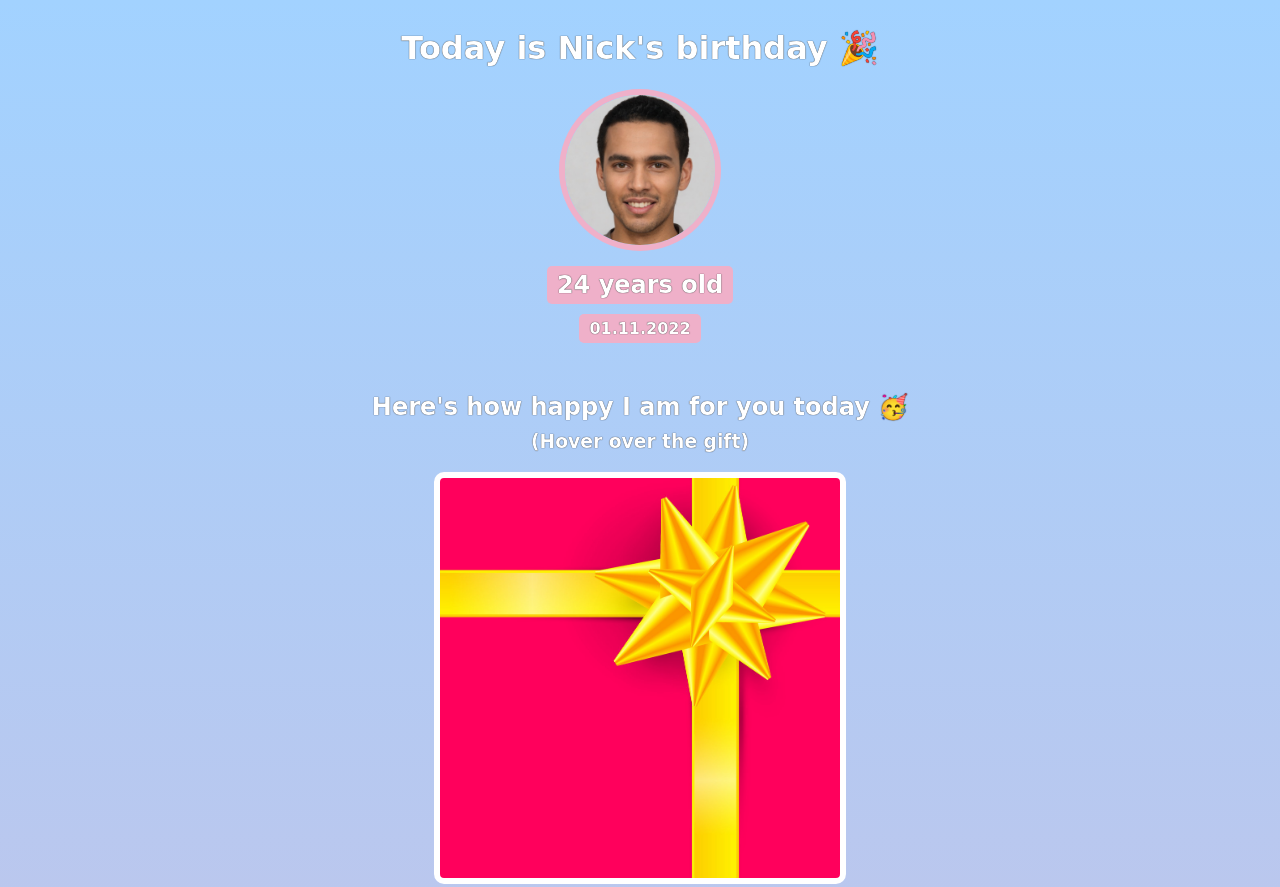
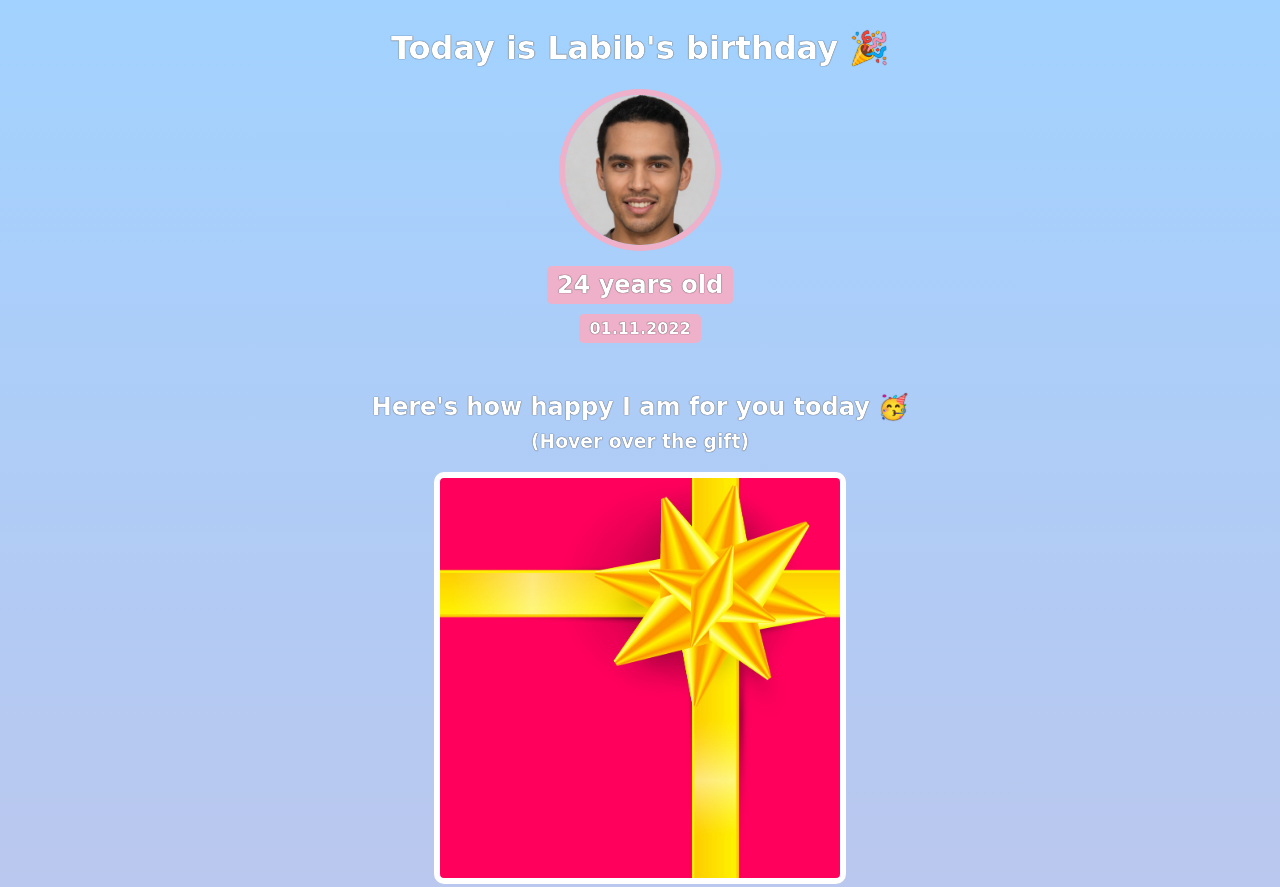
Before and after one commit to jyleerahman/birthday-gift-site, a website built with Vite: page index.html in a window 1280 px wide. Shown: the top 887 px of the page. Built offline with nearby package versions, Linux system fonts and the light colour scheme; a web font is replaced by a local one.

Commit message:
Change the name to Labib

```diff
--- a/index.html
+++ b/index.html
@@ -7,7 +7,7 @@
     </head>
     <body>
         <div id="header">
-            <h1>Today is Nick's birthday 🎉</h1>
+            <h1>Today is Labib's birthday 🎉</h1>
             <img id="bff-img" src="images/nick.jpg">
             <h2 id="bday-age">24 years old</h2>
             <h4 id="bday-date">01.11.2022</h4>
```
